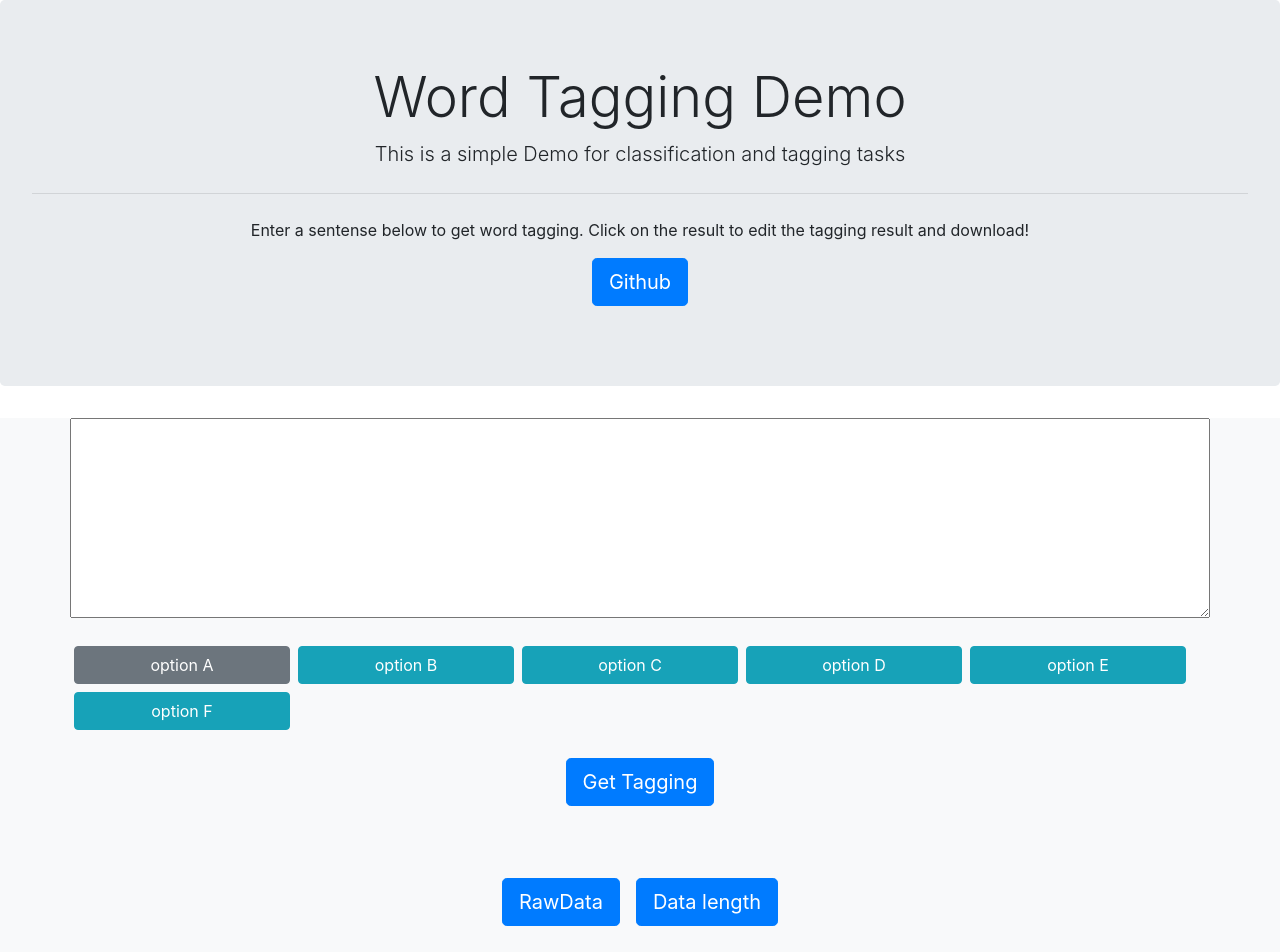
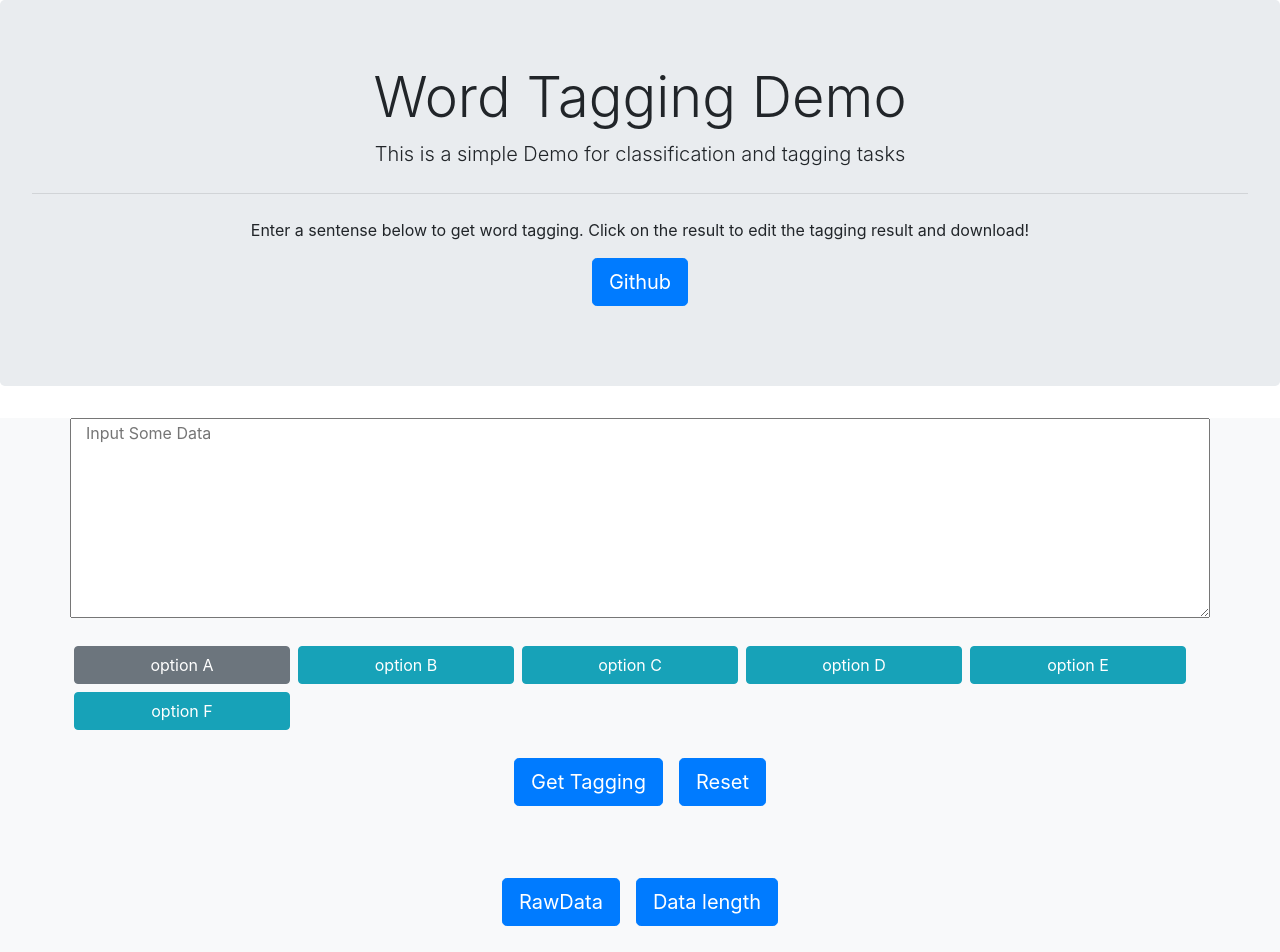
Before and after one commit to h-bar/demofi, a React (Create React App) app: page / in a window 1280 px wide. Shown: the top 952 px of the page. Built offline with nearby package versions, Linux system fonts and the light colour scheme.

Commit message:
add reset btn to reset results

```diff
--- a/src/demofi/components/submit.js
+++ b/src/demofi/components/submit.js
@@ -1,6 +1,6 @@
 import React from "react";
 import { useSelector, useDispatch } from "react-redux";
-import { selectData, selectParam, runModel } from "../slice";
+import { selectData, selectParam, runModel, reset } from "../slice";
 
 export const Submit = () => {
   const dispatch = useDispatch();
@@ -23,7 +23,8 @@ export const Submit = () => {
 
   return (
     <div className="row justify-content-center mb-4">
-      <button className="btn btn-lg btn-primary mb-5" onClick={handleSubmit}>Get Tagging</button>
+      <button className="btn btn-lg btn-primary mb-5 mx-2" onClick={handleSubmit}>Get Tagging</button>
+      <button className="btn btn-lg btn-primary mb-5 mx-2" onClick={() => dispatch(reset())}>Reset</button>
     </div>
   );
 }
--- a/src/demofi/slice.js
+++ b/src/demofi/slice.js
@@ -11,7 +11,7 @@ export const runModel = createAsyncThunk('runModel', async (payload) => {
 const demofiSlice = createSlice({
   name: "demofi",
   initialState: {
-    data: demofiConfig.inputPlaceholder,
+    data: demofiConfig.inputPlaceHolder,
     param: demofiConfig.defaultAction,
     resp: []
   },
@@ -27,6 +27,9 @@ const demofiSlice = createSlice({
         if(idx === parseInt(action.payload.labelIdx)) { return action.payload.label }
         else { return label}
       })
+    },
+    reset: (state) => {
+      state.resp = [];
     }
   },
   extraReducers: {
@@ -52,6 +55,7 @@ export const selectResults = state => state.demofi.resp.map((resp, idx) => resp.
 export const {
   updateData,
   updateParam,
-  updateResult
+  updateResult,
+  reset
 } = demofiSlice.actions;
 export const demofiReducer = demofiSlice.reducer;
```
